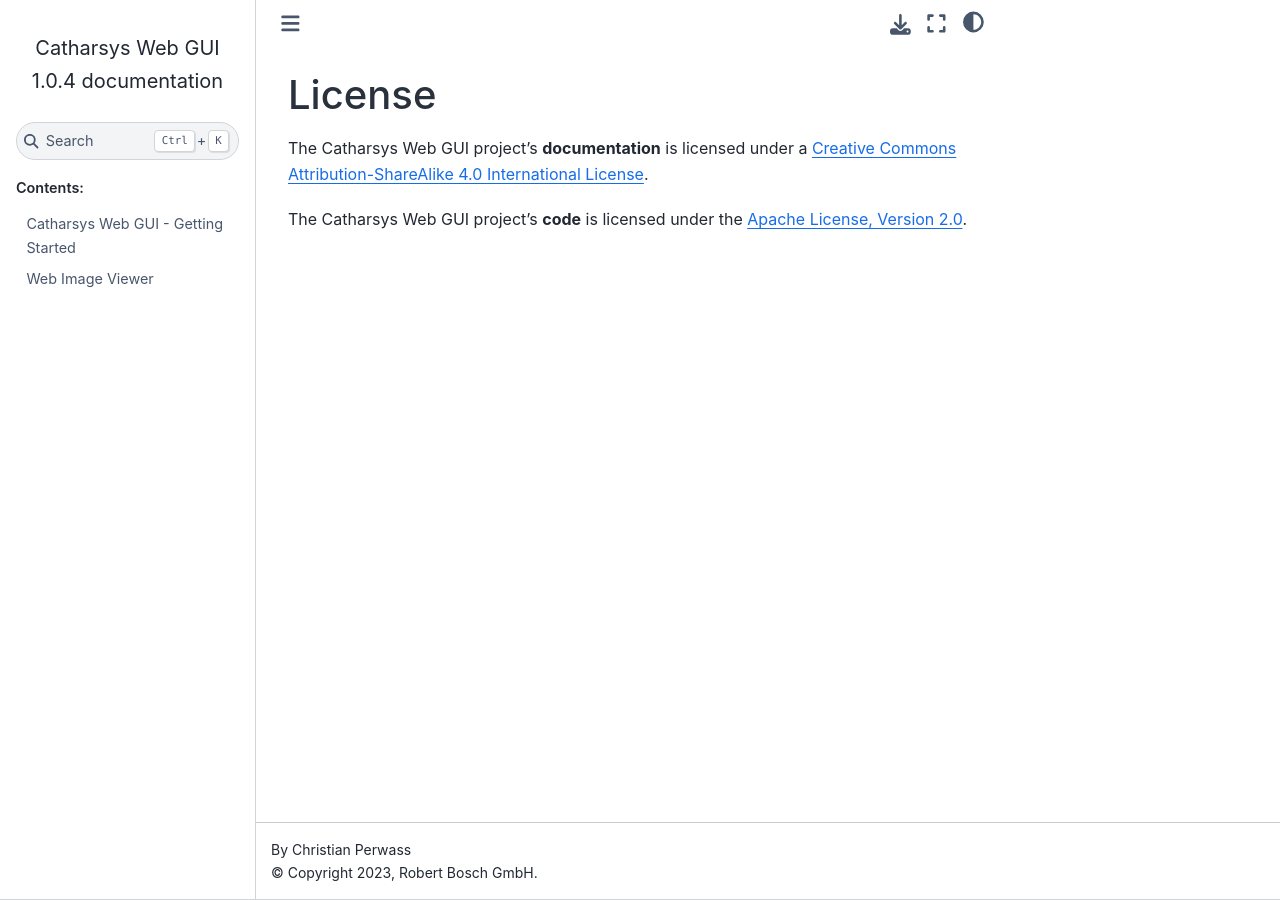
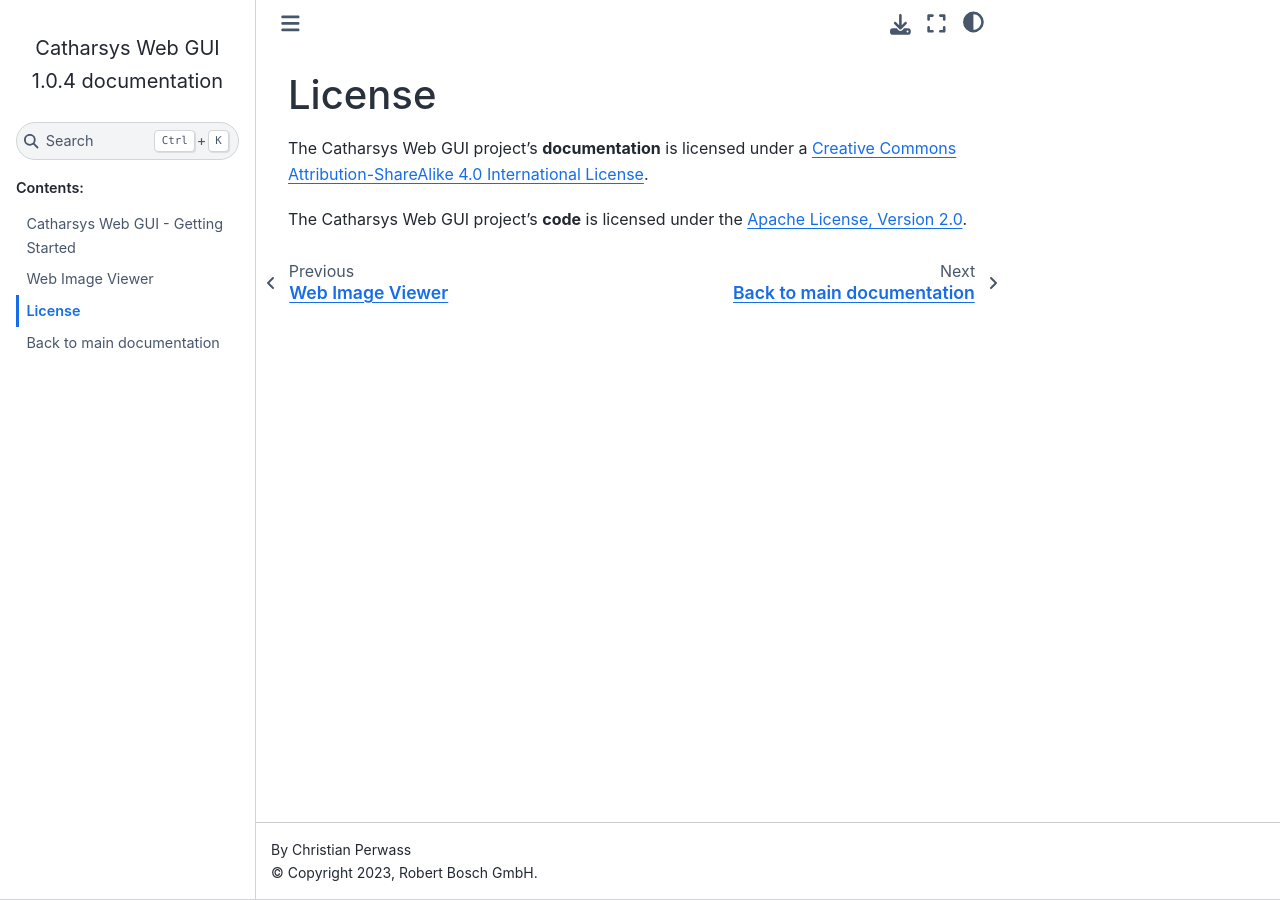
Before and after one commit to boschresearch/image-render-gui, a Sphinx documentation site: the page built from docs/source/license.md, in a window 1280 px wide. Built offline with Sphinx 7.4.7 and the Sphinx Book theme 1.1.4, drawn with Linux system fonts in a browser that asks for light colours; the version number is read from the project's files by our own code.

```diff
--- /dev/null
+++ b/docs/source/back-to-main.md
@@ -0,0 +1,21 @@
+<!---
+<LICENSE id="CC BY-SA 4.0">
+
+    Image-Render Automation Functions module documentation
+    Copyright 2022 Robert Bosch GmbH and its subsidiaries
+
+    This work is licensed under the
+
+        Creative Commons Attribution-ShareAlike 4.0 International License.
+
+    To view a copy of this license, visit
+        http://creativecommons.org/licenses/by-sa/4.0/
+    or send a letter to
+        Creative Commons, PO Box 1866, Mountain View, CA 94042, USA.
+
+</LICENSE>
+--->
+
+# Back to main documentation
+
+<a href="../../html/index.html">Go back to main page...</a>
--- a/docs/source/index.rst
+++ b/docs/source/index.rst
@@ -27,6 +27,8 @@ Web GUI
 
    get_started
    image_viewer
+   license
+   back-to-main
 
 .. Indices and tables
 .. ==================
```
